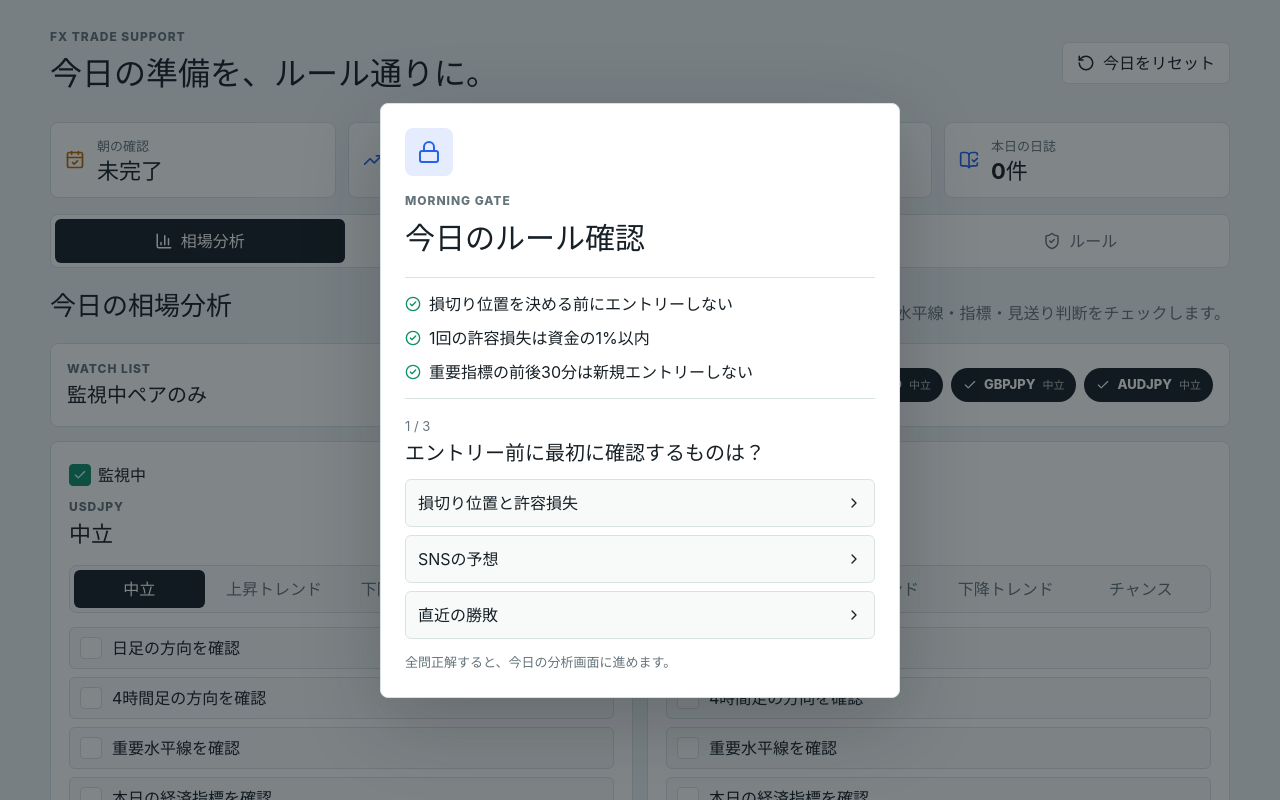
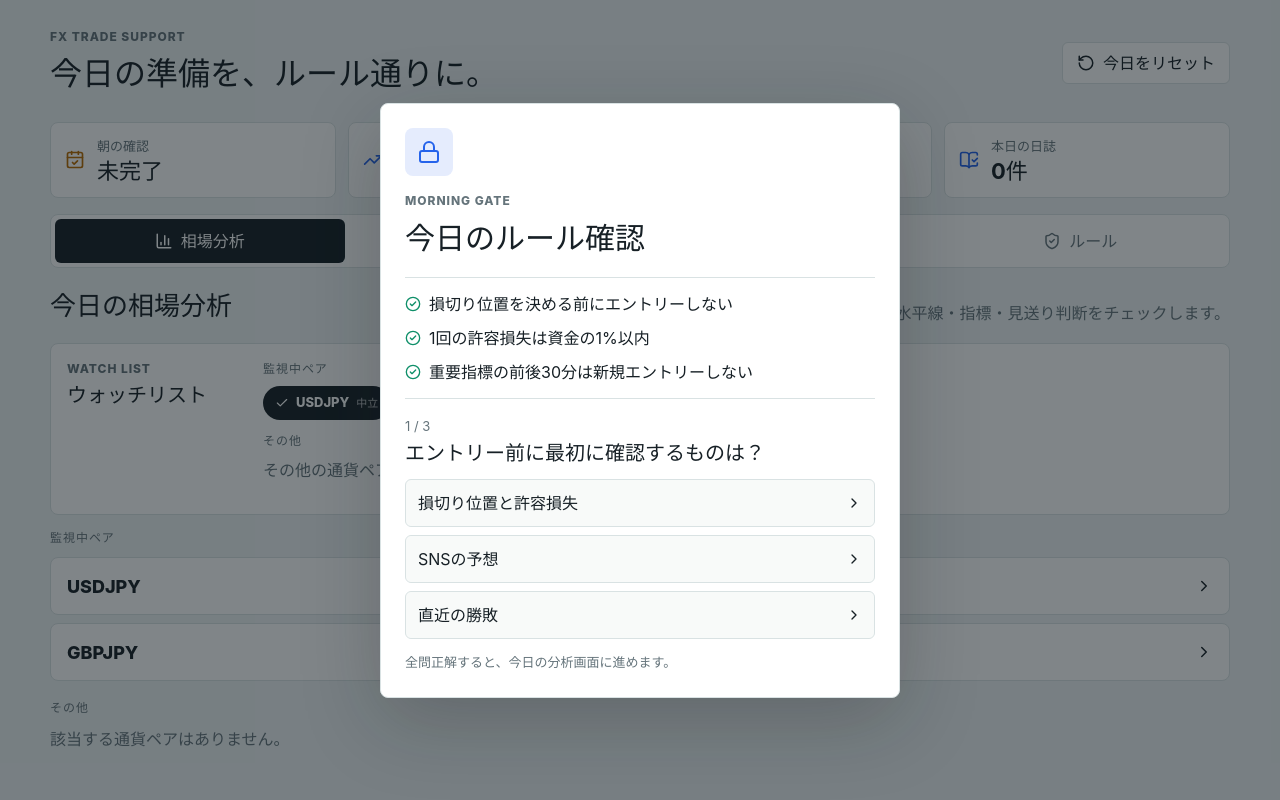
Before and after one commit to toufx6367/fx-trade-support, a React (Vite) app: page / in a window 1280 px wide. Shown: the top 800 px of the page. Built offline with nearby package versions, Linux system fonts and the light colour scheme.

Commit message:
Restructure pair watchlist and details

```diff
--- a/src/App.css
+++ b/src/App.css
@@ -95,6 +95,8 @@
 .primary-button,
 .watch-toggle,
 .bias-segments button,
+.icon-button,
+.pair-row,
 .check-row,
 .large-check,
 .rule-list button,
@@ -151,15 +153,20 @@
 }
 
 .watch-list {
-  align-items: center;
+  align-items: start;
   background: var(--surface);
   border: 1px solid var(--line);
   border-radius: 8px;
   display: grid;
-  gap: 14px;
-  grid-template-columns: minmax(170px, auto) 1fr;
+  gap: 16px;
+  grid-template-columns: minmax(180px, auto) 1fr;
   margin-bottom: 14px;
   padding: 16px;
+}
+
+.watch-list-heading {
+  display: flex;
+  justify-content: space-between;
 }
 
 .watch-list h2 {
@@ -168,11 +175,30 @@
   margin: 2px 0 0;
 }
 
+.watch-list-groups {
+  display: grid;
+  gap: 12px;
+}
+
+.watch-list-group {
+  display: grid;
+  gap: 8px;
+}
+
+.watch-list-group h3,
+.pair-list-section h3 {
+  color: var(--muted);
+  font-size: 12px;
+  font-weight: 850;
+  letter-spacing: 0.08em;
+  margin: 0;
+  text-transform: uppercase;
+}
+
 .watch-chips {
   display: flex;
   flex-wrap: wrap;
   gap: 8px;
-  justify-content: flex-end;
 }
 
 .watch-chip {
@@ -188,10 +214,58 @@
   padding: 0 12px;
 }
 
+.watch-chip.secondary {
+  background: var(--field);
+  border: 1px solid var(--line);
+  color: var(--ink);
+}
+
+.watch-chip.secondary small {
+  color: var(--muted);
+}
+
 .watch-chip small {
   color: rgba(255, 255, 255, 0.72);
   font-size: 11px;
   font-weight: 700;
+}
+
+.pair-list-groups {
+  display: grid;
+  gap: 18px;
+}
+
+.pair-list-section {
+  display: grid;
+  gap: 10px;
+}
+
+.pair-list {
+  display: grid;
+  gap: 8px;
+  grid-template-columns: repeat(2, minmax(0, 1fr));
+}
+
+.pair-row {
+  background: var(--surface);
+  border: 1px solid var(--line);
+  border-radius: 8px;
+  color: var(--ink);
+  justify-content: space-between;
+  min-height: 58px;
+  padding: 0 16px;
+  text-align: left;
+  width: 100%;
+}
+
+.pair-row span {
+  font-size: 18px;
+  font-weight: 850;
+}
+
+.pair-row.muted {
+  background: color-mix(in srgb, var(--surface) 72%, var(--bg));
+  color: var(--muted);
 }
 
 .pair-card,
@@ -281,6 +355,54 @@
   background: var(--ink);
   color: var(--surface);
   font-weight: 800;
+}
+
+.detail-backdrop {
+  align-items: center;
+  background: rgba(12, 22, 28, 0.52);
+  display: flex;
+  inset: 0;
+  justify-content: center;
+  padding: 18px;
+  position: fixed;
+  z-index: 9;
+}
+
+.pair-detail-panel {
+  background: var(--surface);
+  border: 1px solid var(--line);
+  border-radius: 8px;
+  box-shadow: 0 22px 80px rgba(20, 26, 31, 0.24);
+  display: grid;
+  gap: 14px;
+  max-height: calc(100svh - 36px);
+  max-width: 640px;
+  overflow: auto;
+  padding: 20px;
+  width: 100%;
+}
+
+.pair-detail-header {
+  align-items: center;
+  display: flex;
+  gap: 16px;
+  justify-content: space-between;
+}
+
+.pair-detail-header h2 {
+  color: var(--ink);
+  font-size: 30px;
+  margin: 2px 0 0;
+}
+
+.icon-button {
+  background: var(--field);
+  border: 1px solid var(--line);
+  border-radius: 6px;
+  color: var(--ink);
+  height: 40px;
+  justify-content: center;
+  width: 40px;
 }
 
 select,
@@ -633,6 +755,7 @@ textarea:focus-visible {
 
   .summary-grid,
   .pair-grid,
+  .pair-list,
   .split-layout,
   .watch-list {
     grid-template-columns: 1fr;
--- a/src/App.tsx
+++ b/src/App.tsx
@@ -15,6 +15,7 @@ import {
   Target,
   Trash2,
   TrendingUp,
+  X,
 } from 'lucide-react'
 import { useEffect, useMemo, useState } from 'react'
 import './App.css'
@@ -199,6 +200,7 @@ function App() {
   const [quizIndex, setQuizIndex] = useState(0)
   const [quizCorrect, setQuizCorrect] = useState(0)
   const [selectedAnswer, setSelectedAnswer] = useState('')
+  const [selectedPair, setSelectedPair] = useState<PairKey | null>(null)
   const [ruleDraft, setRuleDraft] = useState('')
   const [journalDraft, setJournalDraft] = useState({
     pair: 'USDJPY',
@@ -225,6 +227,15 @@ function App() {
     () => state.analyses.filter((analysis) => analysis.watched),
     [state.analyses],
   )
+
+  const otherAnalyses = useMemo(
+    () => state.analyses.filter((analysis) => !analysis.watched),
+    [state.analyses],
+  )
+
+  const selectedAnalysis = selectedPair
+    ? state.analyses.find((analysis) => analysis.pair === selectedPair)
+    : undefined
 
   const pretradeProgress = useMemo(() => {
     const done = state.pretrade.filter((item) => item.checked).length
@@ -424,11 +435,16 @@ function App() {
             title="今日の相場分析"
             description="監視通貨ごとに、方向・水平線・指標・見送り判断をチェックします。"
           />
-          <aside className="watch-list" aria-label="監視通貨ペアのみ">
+          <aside className="watch-list" aria-label="ウォッチリスト">
+            <div className="watch-list-heading">
               <div>
                 <p className="eyebrow">Watch List</p>
-              <h2>監視中ペアのみ</h2>
+                <h2>ウォッチリスト</h2>
               </div>
+            </div>
+            <div className="watch-list-groups">
+              <div className="watch-list-group">
+                <h3>監視中ペア</h3>
                 {watchedAnalyses.length > 0 ? (
                   <div className="watch-chips">
                     {watchedAnalyses.map((analysis) => (
@@ -442,73 +458,35 @@ function App() {
                 ) : (
                   <p className="empty-state">監視中の通貨ペアがありません。</p>
                 )}
-          </aside>
-          <div className="pair-grid">
-            {state.analyses.map((analysis) => (
-              <article
-                className={analysis.watched ? 'pair-card' : 'pair-card muted'}
-                key={analysis.pair}
-              >
-                <div className="pair-heading">
-                  <div>
-                    <button
-                      className={
-                        analysis.watched ? 'watch-toggle active' : 'watch-toggle'
-                      }
-                      type="button"
-                      onClick={() => toggleWatchedPair(analysis.pair)}
-                    >
-                      <span>
-                        {analysis.watched ? (
-                          <Check size={14} />
+              </div>
+              <div className="watch-list-group">
+                <h3>その他</h3>
+                {otherAnalyses.length > 0 ? (
+                  <div className="watch-chips secondary">
+                    {otherAnalyses.map((analysis) => (
+                      <span className="watch-chip secondary" key={analysis.pair}>
+                        {analysis.pair}
+                        <small>{analysis.bias}</small>
+                      </span>
+                    ))}
+                  </div>
                 ) : (
-                          <Square size={14} />
+                  <p className="empty-state">その他の通貨ペアはありません。</p>
                 )}
-                      </span>
-                      {analysis.watched ? '監視中' : '監視外'}
-                    </button>
-                    <p className="eyebrow">{analysis.pair}</p>
-                    <h2>{analysis.bias}</h2>
               </div>
             </div>
-                <div
-                  className="bias-segments"
-                  aria-label={`${analysis.pair}のカテゴリ`}
-                >
-                  {biasOptions.map((bias) => (
-                    <button
-                      className={analysis.bias === bias ? 'active' : ''}
-                      key={bias}
-                      type="button"
-                      onClick={() => updateBias(analysis.pair, bias)}
-                    >
-                      {bias}
-                    </button>
-                  ))}
-                </div>
-                <div className="checklist">
-                  {analysis.items.map((item) => (
-                    <button
-                      className={item.checked ? 'check-row done' : 'check-row'}
-                      key={item.id}
-                      type="button"
-                      onClick={() => toggleMarketItem(analysis.pair, item.id)}
-                    >
-                      <span>{item.checked && <Check size={14} />}</span>
-                      {item.label}
-                    </button>
-                  ))}
-                </div>
-                <textarea
-                  aria-label={`${analysis.pair}のメモ`}
-                  placeholder="根拠、見送り理由、注目価格など"
-                  value={analysis.memo}
-                  onChange={(event) =>
-                    updateMemo(analysis.pair, event.target.value)
-                  }
+          </aside>
+          <div className="pair-list-groups">
+            <PairListGroup
+              analyses={watchedAnalyses}
+              title="監視中ペア"
+              onSelect={setSelectedPair}
             />
-              </article>
-            ))}
+            <PairListGroup
+              analyses={otherAnalyses}
+              title="その他"
+              onSelect={setSelectedPair}
+            />
           </div>
         </section>
       )}
@@ -712,7 +690,120 @@ function App() {
           </section>
         </div>
       )}
+
+      {selectedAnalysis && (
+        <div
+          className="detail-backdrop"
+          role="dialog"
+          aria-modal="true"
+          aria-labelledby="pair-detail-title"
+        >
+          <section className="pair-detail-panel">
+            <header className="pair-detail-header">
+              <div>
+                <p className="eyebrow">Pair Detail</p>
+                <h2 id="pair-detail-title">{selectedAnalysis.pair}</h2>
+              </div>
+              <button
+                aria-label="詳細を閉じる"
+                className="icon-button"
+                type="button"
+                onClick={() => setSelectedPair(null)}
+              >
+                <X size={20} />
+              </button>
+            </header>
+            <button
+              className={
+                selectedAnalysis.watched
+                  ? 'watch-toggle active'
+                  : 'watch-toggle'
+              }
+              type="button"
+              onClick={() => toggleWatchedPair(selectedAnalysis.pair)}
+            >
+              <span>
+                {selectedAnalysis.watched ? (
+                  <Check size={14} />
+                ) : (
+                  <Square size={14} />
+                )}
+              </span>
+              {selectedAnalysis.watched ? '監視中' : '監視外'}
+            </button>
+            <div
+              className="bias-segments"
+              aria-label={`${selectedAnalysis.pair}のカテゴリ`}
+            >
+              {biasOptions.map((bias) => (
+                <button
+                  className={selectedAnalysis.bias === bias ? 'active' : ''}
+                  key={bias}
+                  type="button"
+                  onClick={() => updateBias(selectedAnalysis.pair, bias)}
+                >
+                  {bias}
+                </button>
+              ))}
+            </div>
+            <div className="checklist">
+              {selectedAnalysis.items.map((item) => (
+                <button
+                  className={item.checked ? 'check-row done' : 'check-row'}
+                  key={item.id}
+                  type="button"
+                  onClick={() => toggleMarketItem(selectedAnalysis.pair, item.id)}
+                >
+                  <span>{item.checked && <Check size={14} />}</span>
+                  {item.label}
+                </button>
+              ))}
+            </div>
+            <textarea
+              aria-label={`${selectedAnalysis.pair}のメモ`}
+              placeholder="根拠、見送り理由、注目価格など"
+              value={selectedAnalysis.memo}
+              onChange={(event) =>
+                updateMemo(selectedAnalysis.pair, event.target.value)
+              }
+            />
+          </section>
+        </div>
+      )}
     </main>
+  )
+}
+
+function PairListGroup({
+  analyses,
+  onSelect,
+  title,
+}: {
+  analyses: PairAnalysis[]
+  onSelect: (pair: PairKey) => void
+  title: string
+}) {
+  return (
+    <section className="pair-list-section">
+      <h3>{title}</h3>
+      {analyses.length > 0 ? (
+        <div className="pair-list">
+          {analyses.map((analysis) => (
+            <button
+              className={analysis.watched ? 'pair-row' : 'pair-row muted'}
+              key={analysis.pair}
+              type="button"
+              onClick={() => onSelect(analysis.pair)}
+            >
+              <span>{analysis.pair}</span>
+              <ChevronRight size={18} />
+            </button>
+          ))}
+        </div>
+      ) : (
+        <p className="empty-state">該当する通貨ペアはありません。</p>
+      )}
+    </section>
   )
 }
 
```
Also changed, not shown: 1 other file (tests, documents, lock files or other folders). Lines whose indentation alone changed are shown as unchanged.
